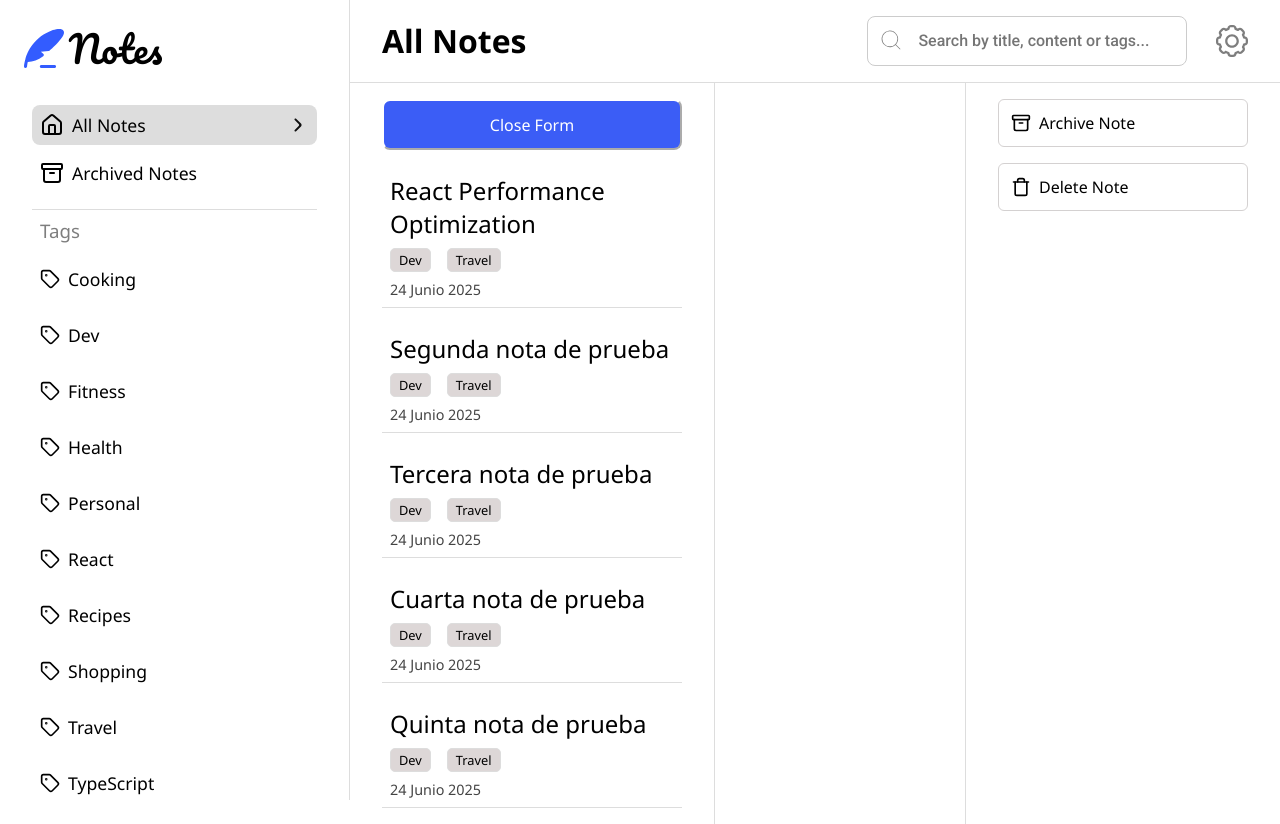
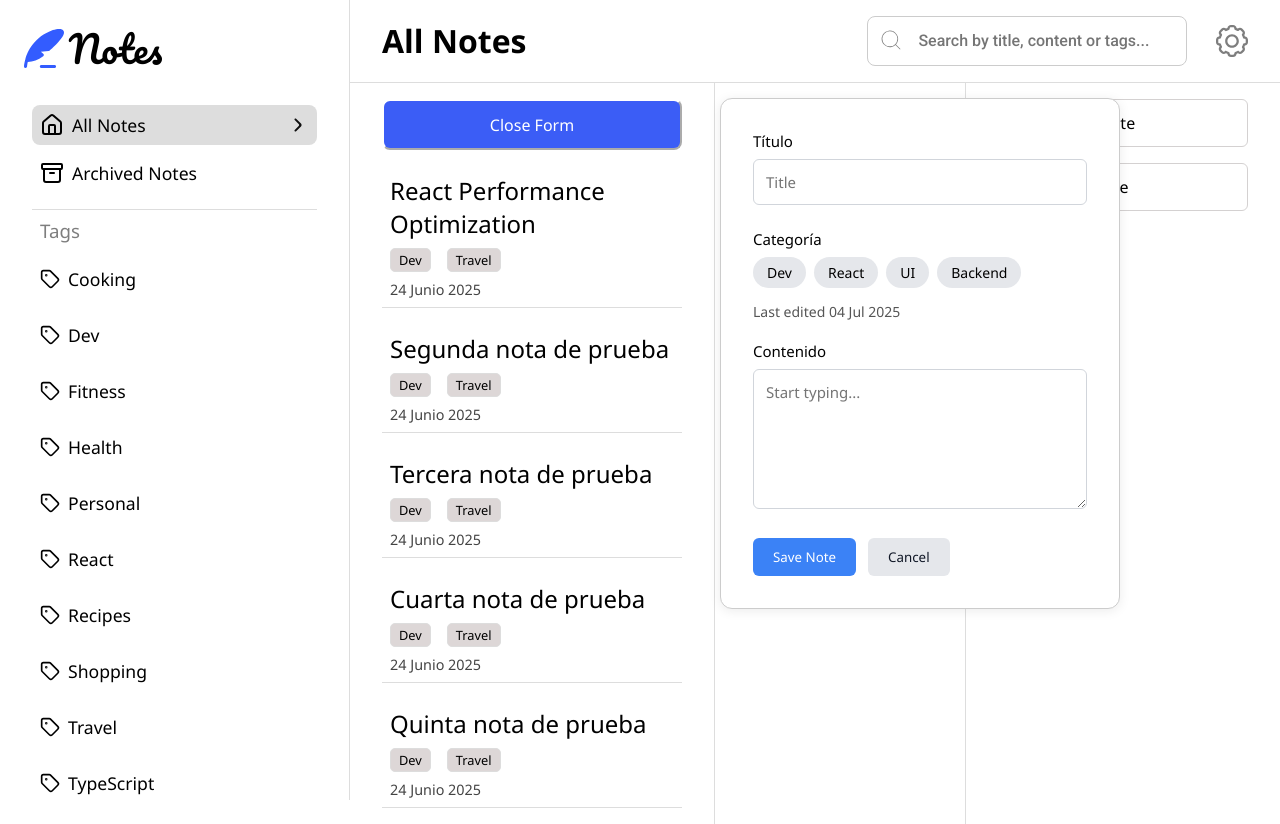
Before and after one commit to AlexF6/challenge-aba, a React (Vite) app: page / in a window 1280 px wide. Both pictures are taken after a click on the button "+ Create New Note". Built offline with nearby package versions, Linux system fonts and the light colour scheme.

Commit message:
fix: form not showing

```diff
--- a/src/components/layout/note-list/Formulario.css
+++ b/src/components/layout/note-list/Formulario.css
@@ -21,13 +21,14 @@
   margin: 40px auto;
   background: #ffffff;
   border-radius: 12px;
+  border: #ccc 1px solid;
   box-shadow: 0 2px 12px rgba(0, 0, 0, 0.08);
   padding: 32px;
   font-family: system-ui, sans-serif;
   position: absolute;
   width: 25rem;
-  left: 100%;
-  top: -80%;
+  left: 45rem;
+  top: 3.6rem;
 }
 
 .form-section {
```
